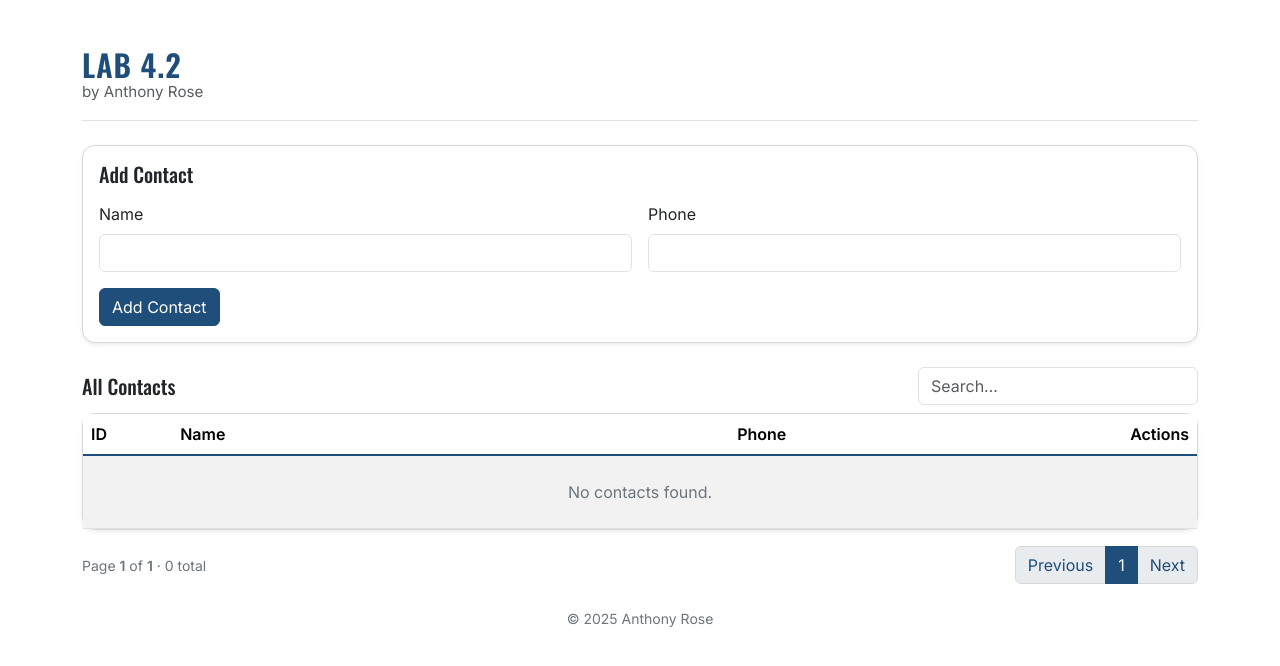
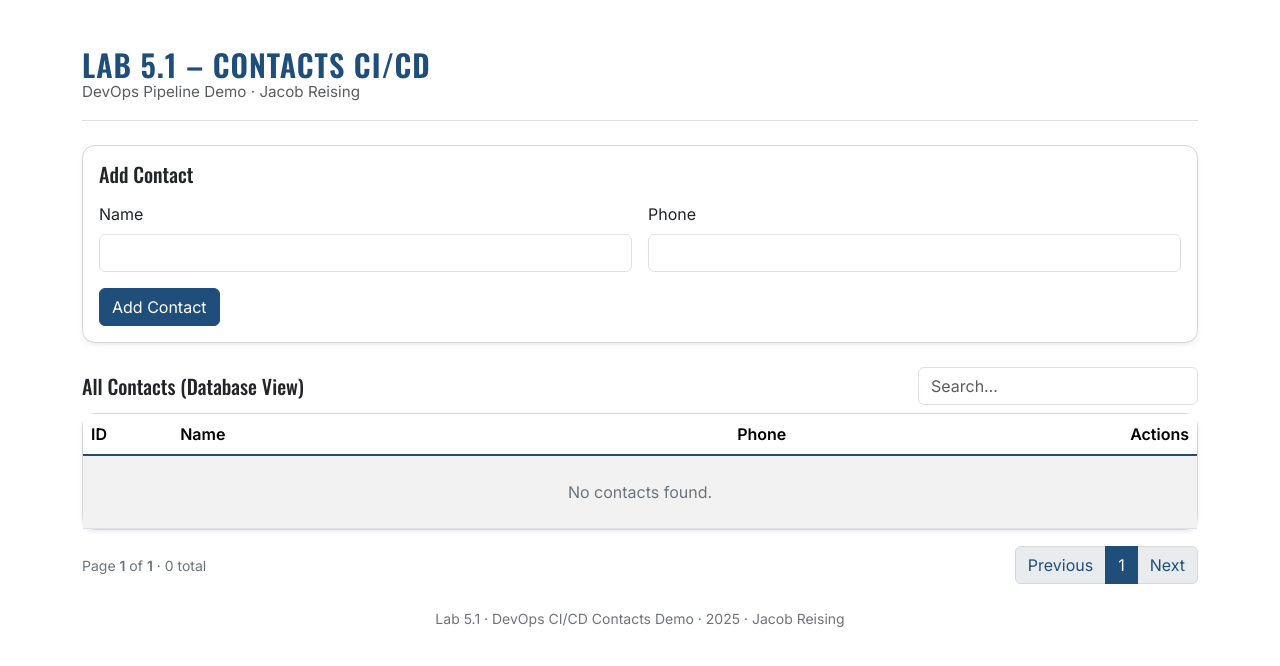
Before and after one commit to Reisinj3/Lab5.1, a Flask app: page / in a window 1280 px wide. Shown: the top 666 px of the page. Run offline with Flask 3, Linux system fonts and the light colour scheme; data that the repository does not hold is empty.

Commit message:
Update index.html

```diff
--- a/templates/index.html
+++ b/templates/index.html
@@ -3,9 +3,9 @@
   <head>
     <meta charset="utf-8">
     <meta name="viewport" content="width=device-width, initial-scale=1">
-    <title>Contacts</title>
+    <title>Lab 5.1 – CI/CD Contacts Demo</title>
 
-    <!-- Fonts (branding) -->
+    <!-- Fonts -->
     <link rel="preconnect" href="https://fonts.googleapis.com">
     <link rel="preconnect" href="https://fonts.gstatic.com" crossorigin>
     <link href="https://fonts.googleapis.com/css2?family=Inter:wght@300;400;600&family=Oswald:wght@400;500;600&display=swap" rel="stylesheet">
@@ -18,8 +18,8 @@
 
       <header class="mb-4 py-3 border-bottom d-flex align-items-center">
         <div>
-          <div class="miami-title">Lab 4.2</div>
-          <div class="miami-subtitle">by Anthony Rose</div>
+          <div class="miami-title">Lab 5.1 – Contacts CI/CD</div>
+          <div class="miami-subtitle">DevOps Pipeline Demo · Jacob Reising</div>
         </div>
       </header>
 
@@ -62,7 +62,7 @@
 
       <!-- Search + heading -->
       <div class="d-flex justify-content-between align-items-center mb-2">
-        <h2 class="h5 m-0">All Contacts</h2>
+        <h2 class="h5 m-0">All Contacts (Database View)</h2>
         <input id="filter" class="form-control" style="max-width: 280px;" placeholder="Search…">
       </div>
 
@@ -134,7 +134,7 @@
       </nav>
 
       <footer class="py-4 text-center text-secondary small">
-        &copy; {{ 2025 }} Anthony Rose
+        Lab 5.1 · DevOps CI/CD Contacts Demo · {{ 2025 }} · Jacob Reising
       </footer>
     </div>
 
```
